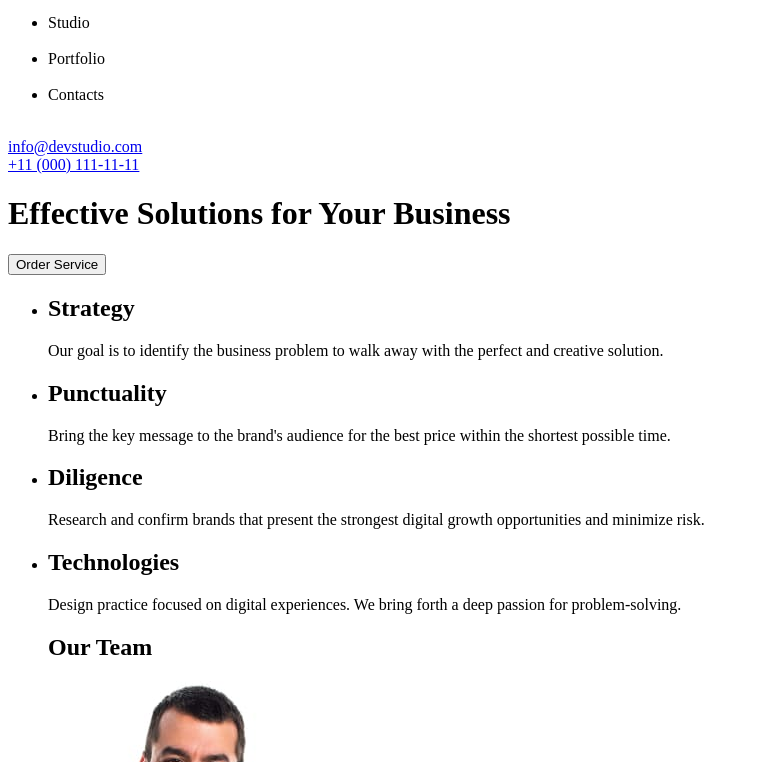
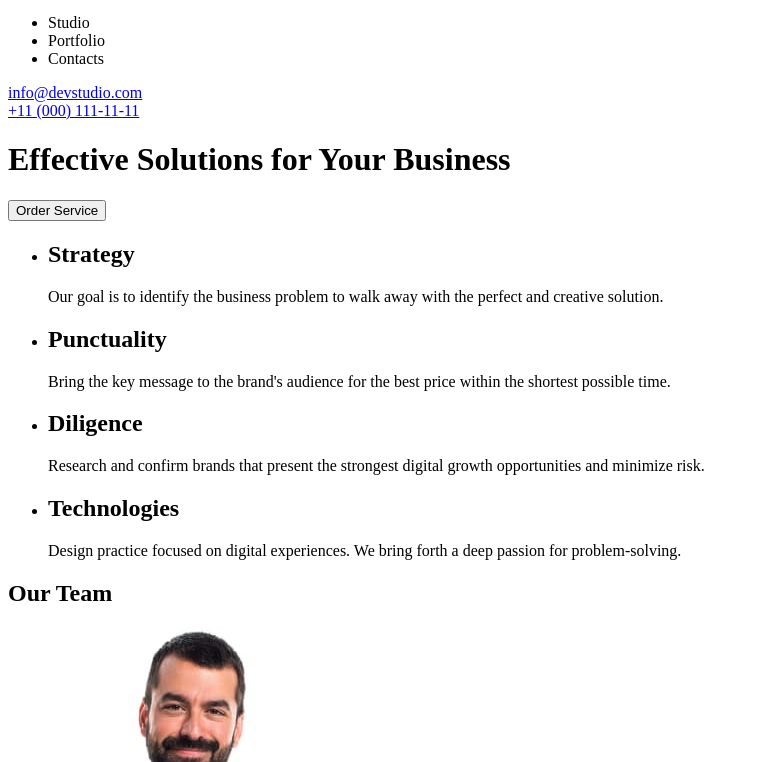
Before and after one commit to okemik/goit-markup-hw-01, a plain HTML site: page index.html in a window 1280 px wide. Shown: the part 38-800 px from the top of the page, without its empty margins (0-759 px from the left). Drawn offline with Linux system fonts and the light colour scheme.

Commit message:
Third Ed.

```diff
--- a/index.html
+++ b/index.html
@@ -18,17 +18,14 @@
       <nav>
         <ul>
           <li>Studio</li>
-          <br />
           <li>Portfolio</li>
-          <br />
           <li>Contacts</li>
-          <br />
         </ul>
       </nav>
-      <adress>
+      <p>
         <a href="mailto:info@devstudio.com"> info@devstudio.com </a><br />
         <a href="tel:+11 (000) 111-11-11"> +11 (000) 111-11-11</a>
-      </adress>
+      </p>
     </header>
 
     <main>
@@ -69,8 +66,8 @@
       </section>
 
       <section>
+        <h2>Our Team</h2>
         <ul>
-          <h2>Our Team</h2>
           <li>
             <img
               src="/goit-markup-hw-01/images/Mark Guerrero.jpg"
```
